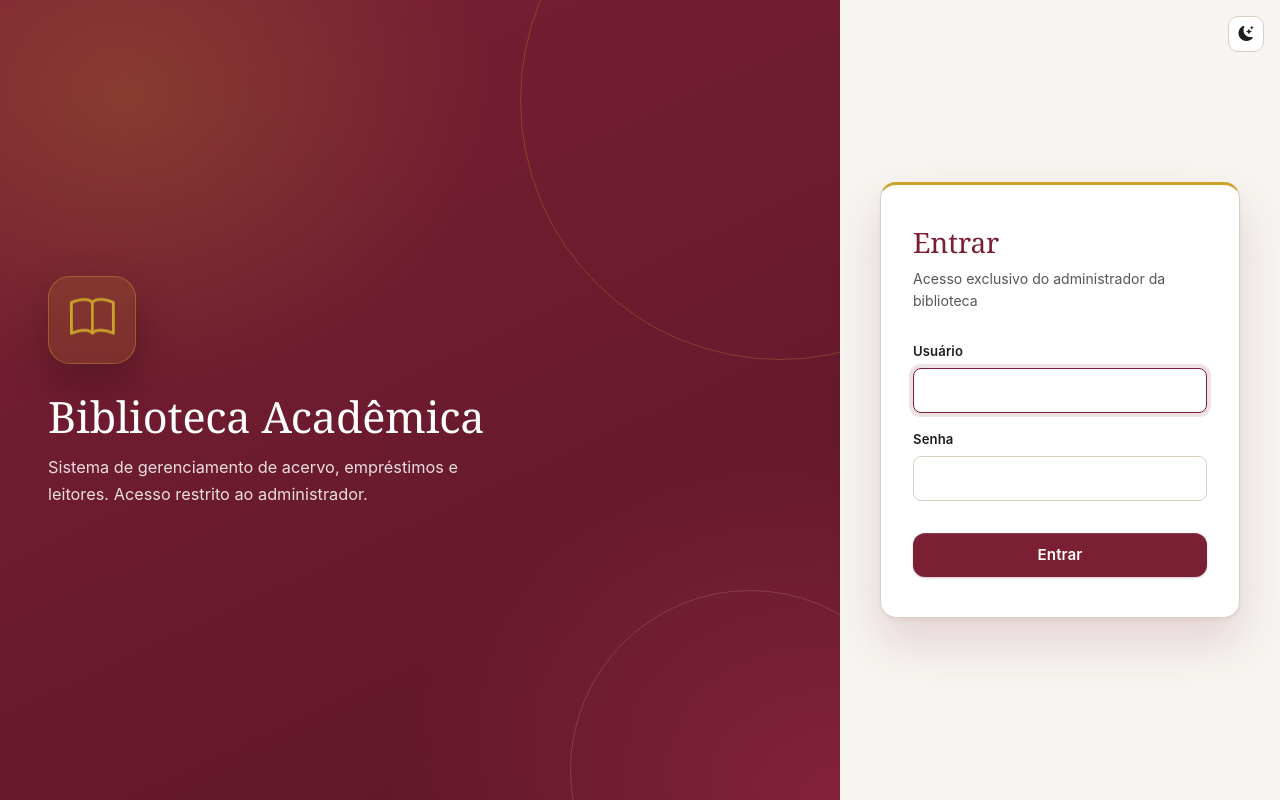
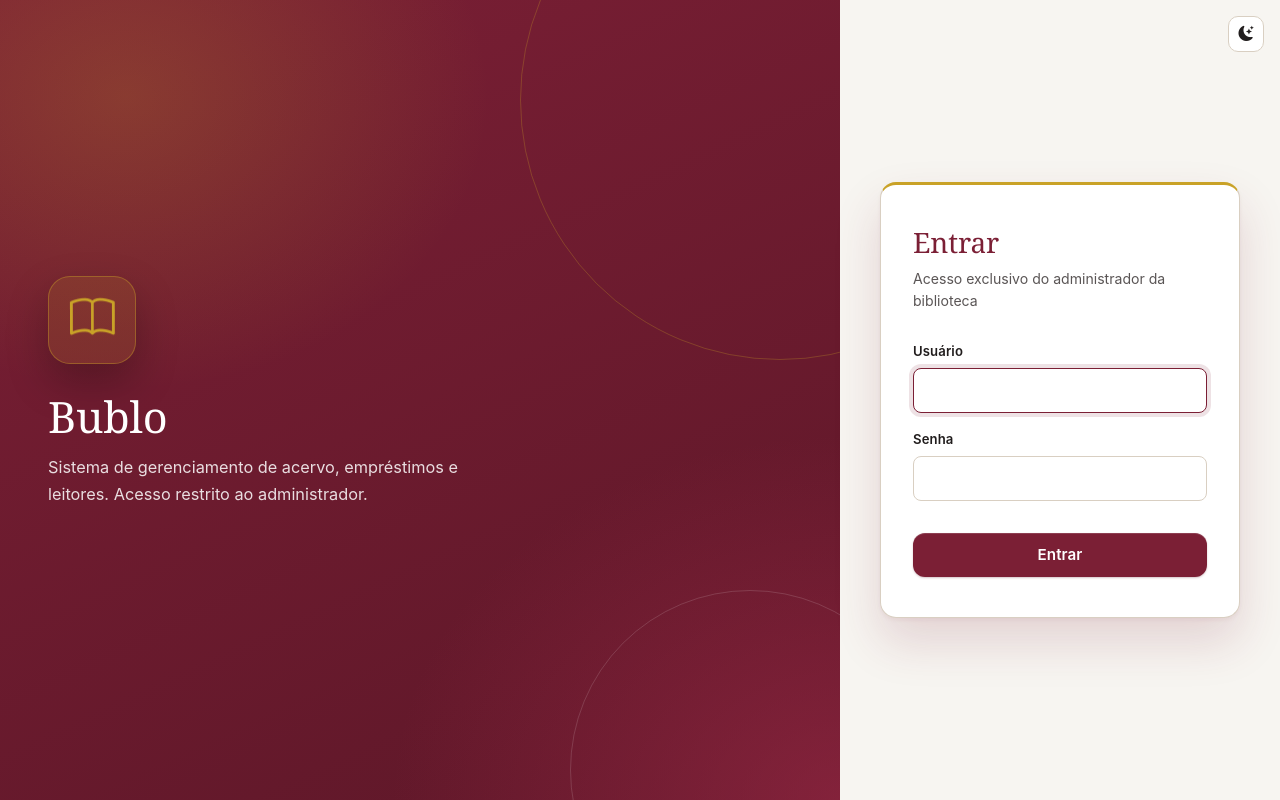
Before and after one commit to gabriellva/bublo, a Spring app: page /login in a window 1280 px wide. Run offline with Thymeleaf, Linux system fonts and the light colour scheme; the template is opened without the code that fills it, so the values that code supplies are empty; some of the project's set-up classes (security, data sources, template engines, error pages and the like) are left out, and stand-ins take their place.

Commit message:
fix: troca o nome exibido de "Biblioteca Academica" para "Bublo"
O nome fixo usado na barra superior, na sidebar e na tela de login
passa a ser o nome do sistema. O guia de estudo foi atualizado.

```diff
--- a/src/main/java/com/gabriel/bublo/controller/GlobalModelAdvice.java
+++ b/src/main/java/com/gabriel/bublo/controller/GlobalModelAdvice.java
@@ -14,7 +14,7 @@ import org.springframework.web.bind.annotation.ModelAttribute;
 @ControllerAdvice
 public class GlobalModelAdvice {
 
-    private static final String NOME_INSTITUICAO = "Biblioteca Acadêmica";
+    private static final String NOME_INSTITUICAO = "Bublo";
 
     private final NotificacaoRepository notificacaoRepository;
 
--- a/src/main/resources/templates/login.html
+++ b/src/main/resources/templates/login.html
@@ -12,7 +12,7 @@
 
   <div class="login-area-editorial">
     <div class="simbolo-livro"><i class="bi bi-book"></i></div>
-    <h1 th:text="${nomeInstituicao ?: 'Biblioteca Acadêmica'}">Biblioteca Acadêmica</h1>
+    <h1 th:text="${nomeInstituicao ?: 'Bublo'}">Bublo</h1>
     <p class="mensagem">Sistema de gerenciamento de acervo, empréstimos e leitores. Acesso restrito ao administrador.</p>
   </div>
 
```
Also changed, not shown: docs/GUIA_DE_ESTUDO_E_APRESENTACAO.md (+1 -1 lines).
